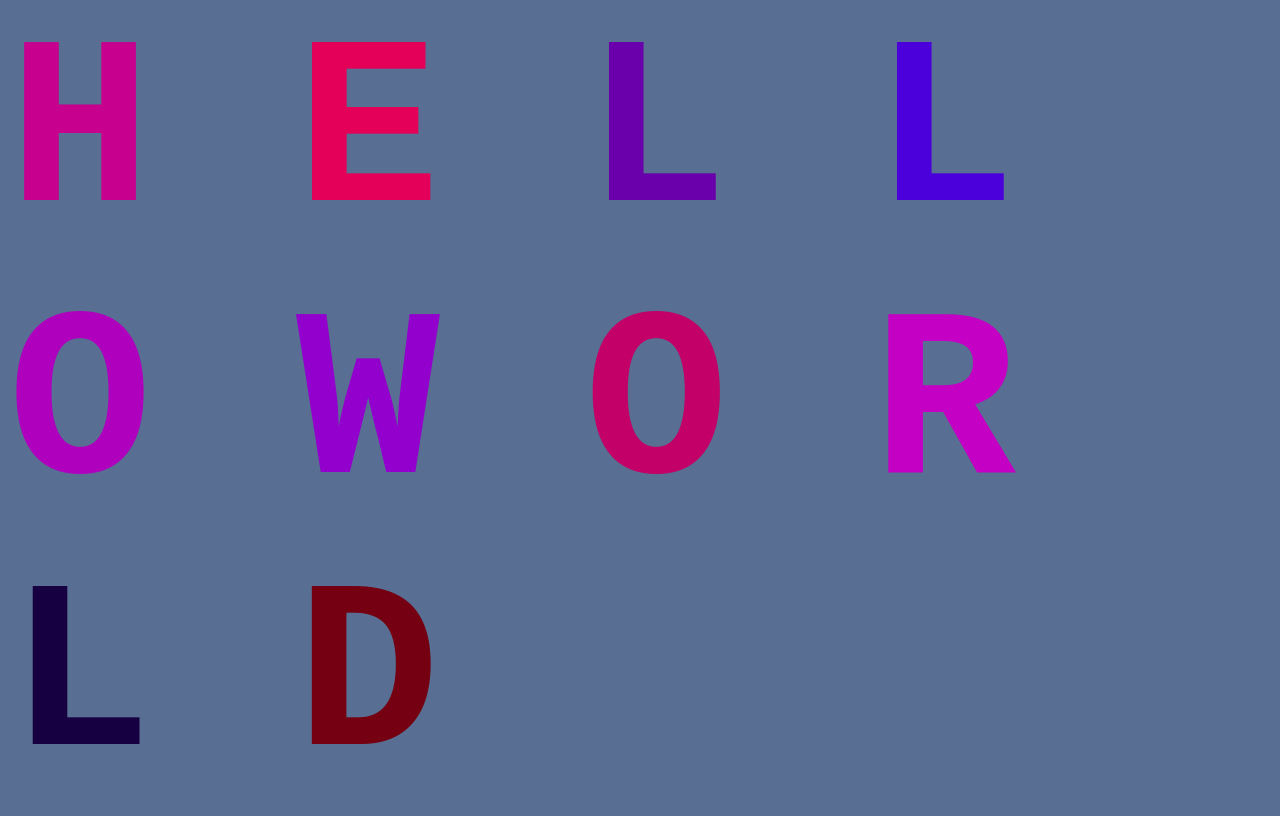
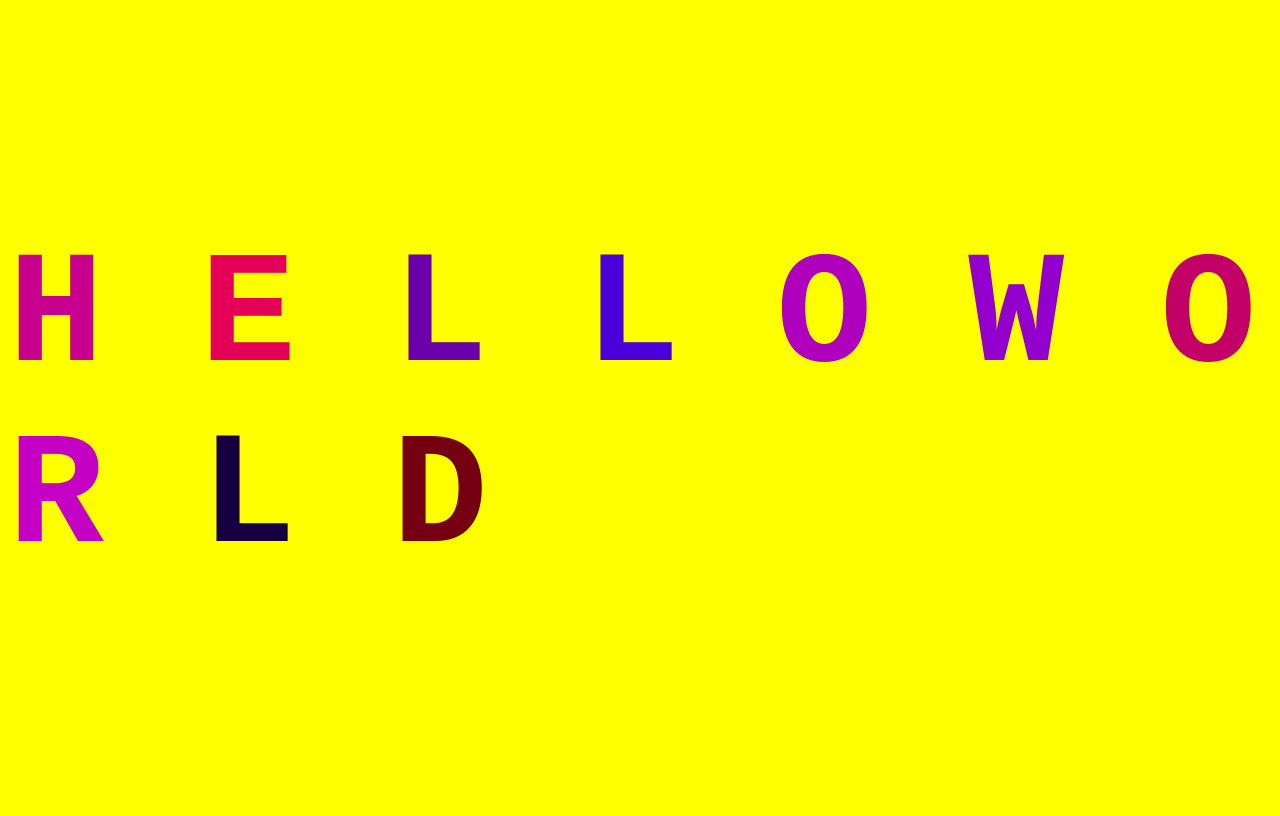
Before and after one commit to wndaniels/ThisIsATest, a plain HTML site: page index.html in a window 1280 px wide. Drawn offline with Linux system fonts and the light colour scheme.

Commit message:
someone else did this

```diff
--- a/app.css
+++ b/app.css
@@ -3,11 +3,11 @@ body{
     justify-content: center;
     align-items: center;
     height: 100vh;
-    background-color: rgb(88, 110, 146);
+    background-color: yellow;
 }
 
 h1{
-    font-size: 15rem;
+    font-size: 10rem;
     font-family: monospace;
 }
 
```
